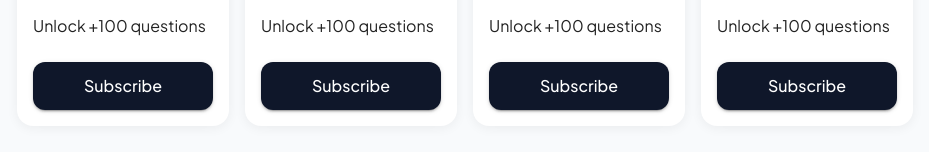
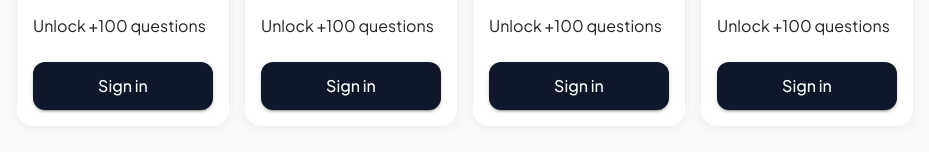
Before and after one commit to a-taghva/quizit, a React (Vite) app: page /pricing in a window 1280 px wide. Shown: the part 316-468 px from the top of the page, without its empty margins (175-1104 px from the left). Built offline with nearby package versions, Linux system fonts and the light colour scheme; no server answers.

Commit message:
pricing page, if !user, sign in btn instead of subscribe

```diff
--- a/src/pages/PricingPage.jsx
+++ b/src/pages/PricingPage.jsx
@@ -1,5 +1,6 @@
 import { Box, Card, CardContent, CardActions, Button, Typography } from '@mui/material'
 import { useNavigate } from 'react-router-dom'
+import { useAuth } from '../contexts/AuthContext'
 
 const PLANS = [
   {
@@ -30,8 +31,13 @@ const PLANS = [
 
 export function PricingPage() {
   const navigate = useNavigate()
+  const { user } = useAuth()
 
   const handleSubscribeClick = (planId) => {
+    if (!user) {
+      navigate('/login', { state: { from: { pathname: '/pricing' } } })
+      return
+    }
     // Stripe checkout will be wired here later using the plan's stripePriceId.
     navigate('/pricing/success')
   }
@@ -95,7 +101,7 @@ export function PricingPage() {
                   variant="contained"
                   onClick={() => handleSubscribeClick(plan.id)}
                 >
-                  Subscribe
+                  {user ? 'Subscribe' : 'Sign in'}
                 </Button>
               </CardActions>
             </Card>
```
